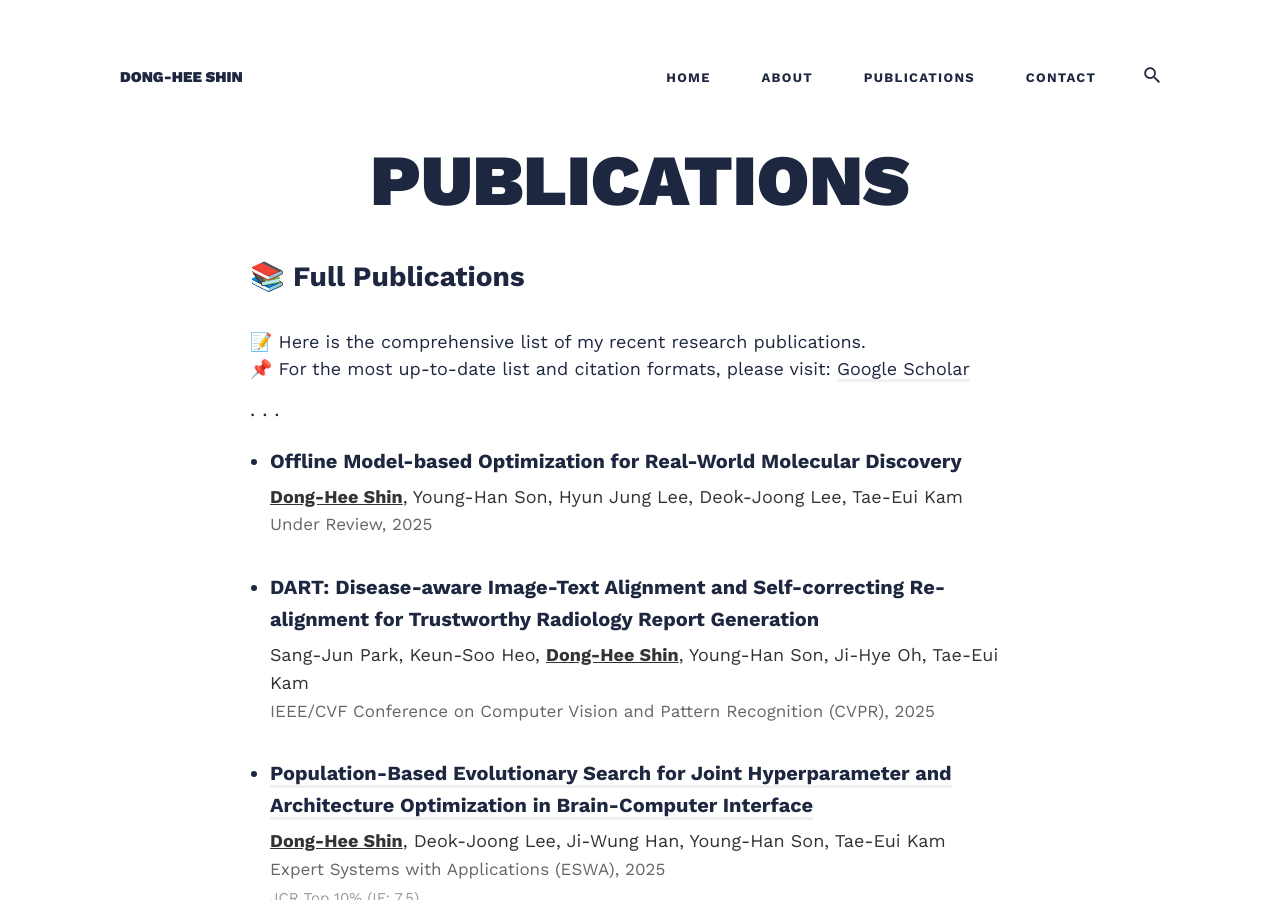
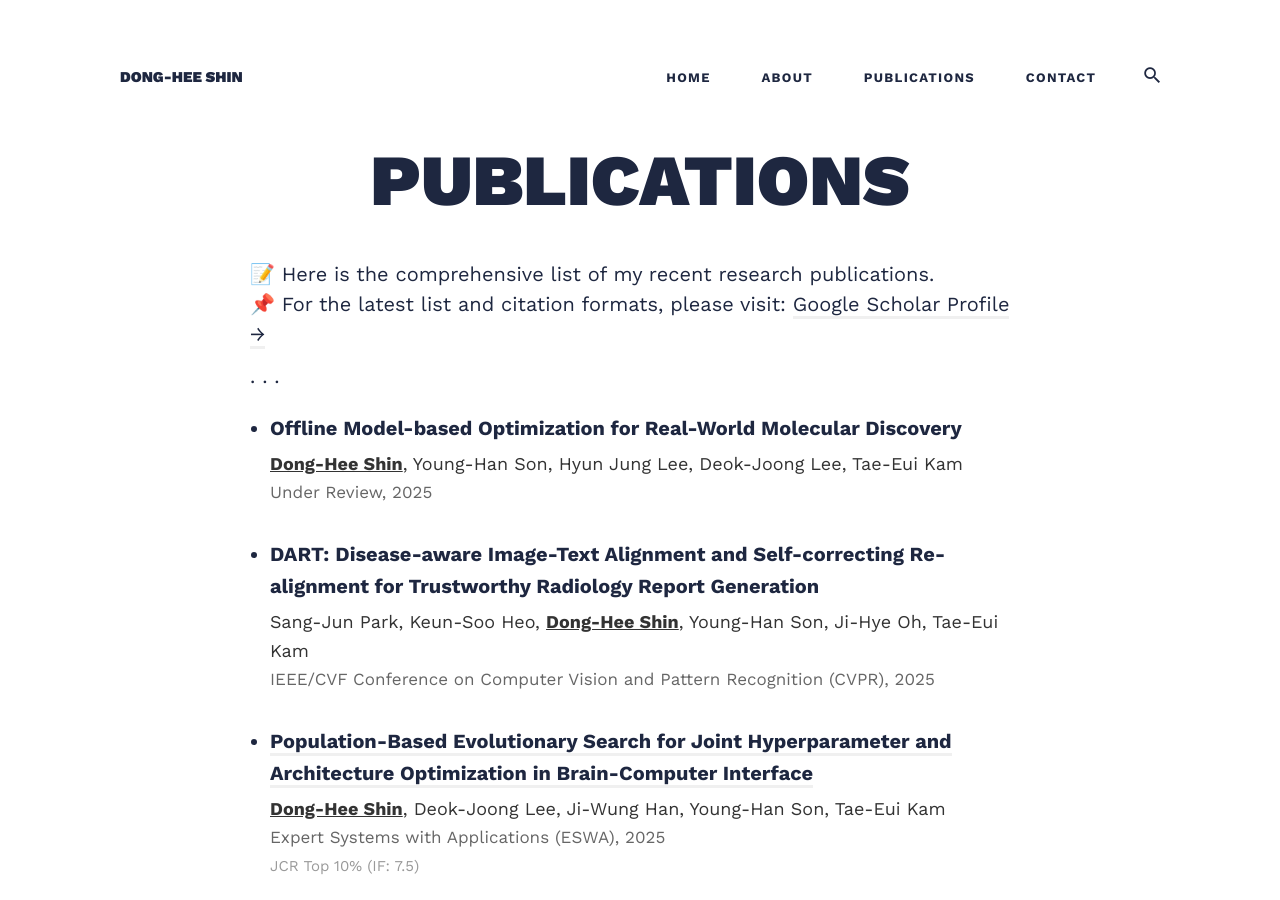
Before and after one commit to donghee-shin-page/donghee-shin-page.github.io, a Jekyll site: the page built from _pages/02-publications.html, in a window 1280 px wide and 900 px high. Built offline with Jekyll 4.4.1, drawn with Linux system fonts in a browser that asks for light colours; nearby versions of some CDN libraries.

Commit message:
Update 02-publications.html

```diff
--- a/_pages/02-publications.html
+++ b/_pages/02-publications.html
@@ -4,11 +4,11 @@
 permalink: /publications/
 ---
 
-<h2 style="font-size: 28px; font-weight: bold;">📚 Full Publications</h2>
-<p style="font-size: 18px;">
+<!-- <h2 style="font-size: 28px; font-weight: bold;">📚 Full Publications</h2> -->
+<p style="font-size: 20px;">
   📝 Here is the comprehensive list of my recent research publications.<br>
-  📌 For the most up-to-date list and citation formats, please visit:
-  <a href="https://scholar.google.com/citations?user=vosljfIAAAAJ&hl=ko" target="_blank">Google Scholar</a>
+  📌 For the latest list and citation formats, please visit:
+  <a href="https://scholar.google.com/citations?user=vosljfIAAAAJ&hl=ko" target="_blank">Google Scholar Profile →</a>
 
 </p>
 
```
